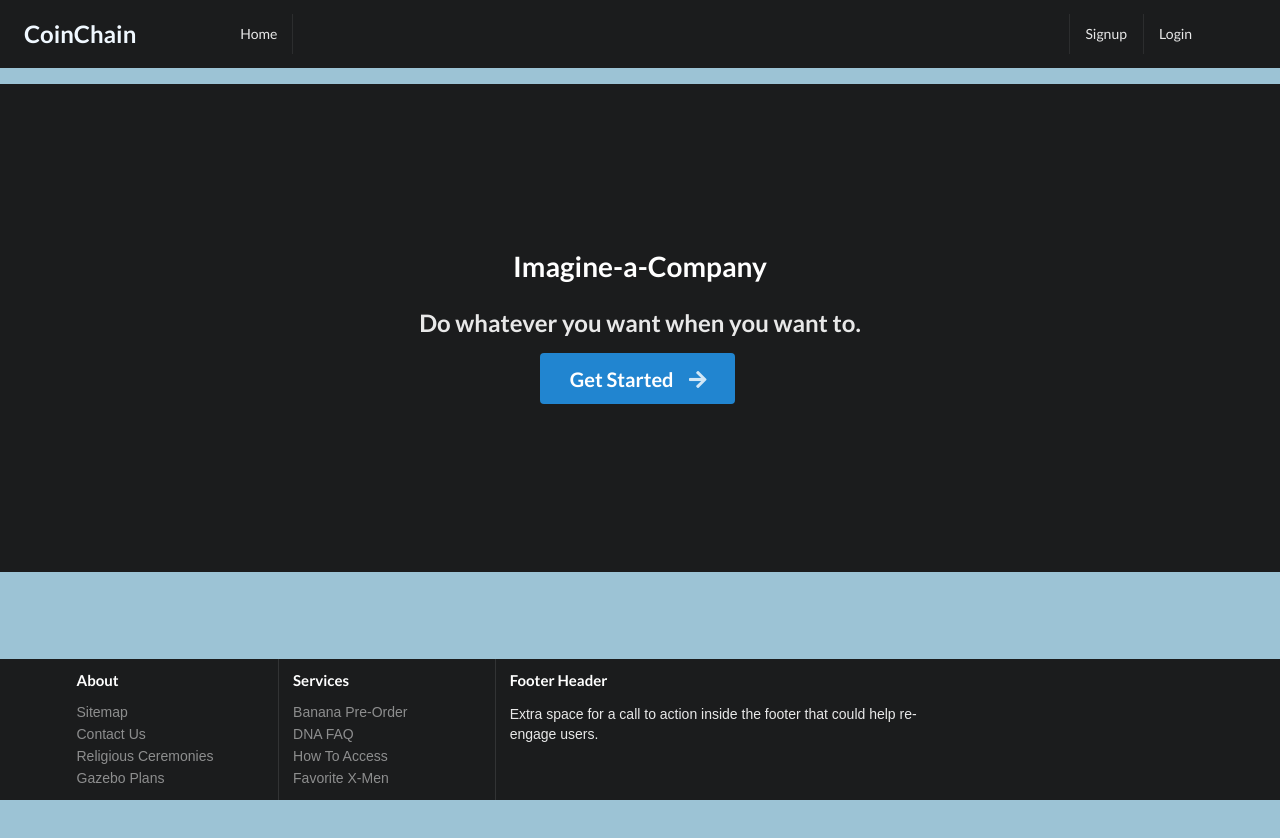
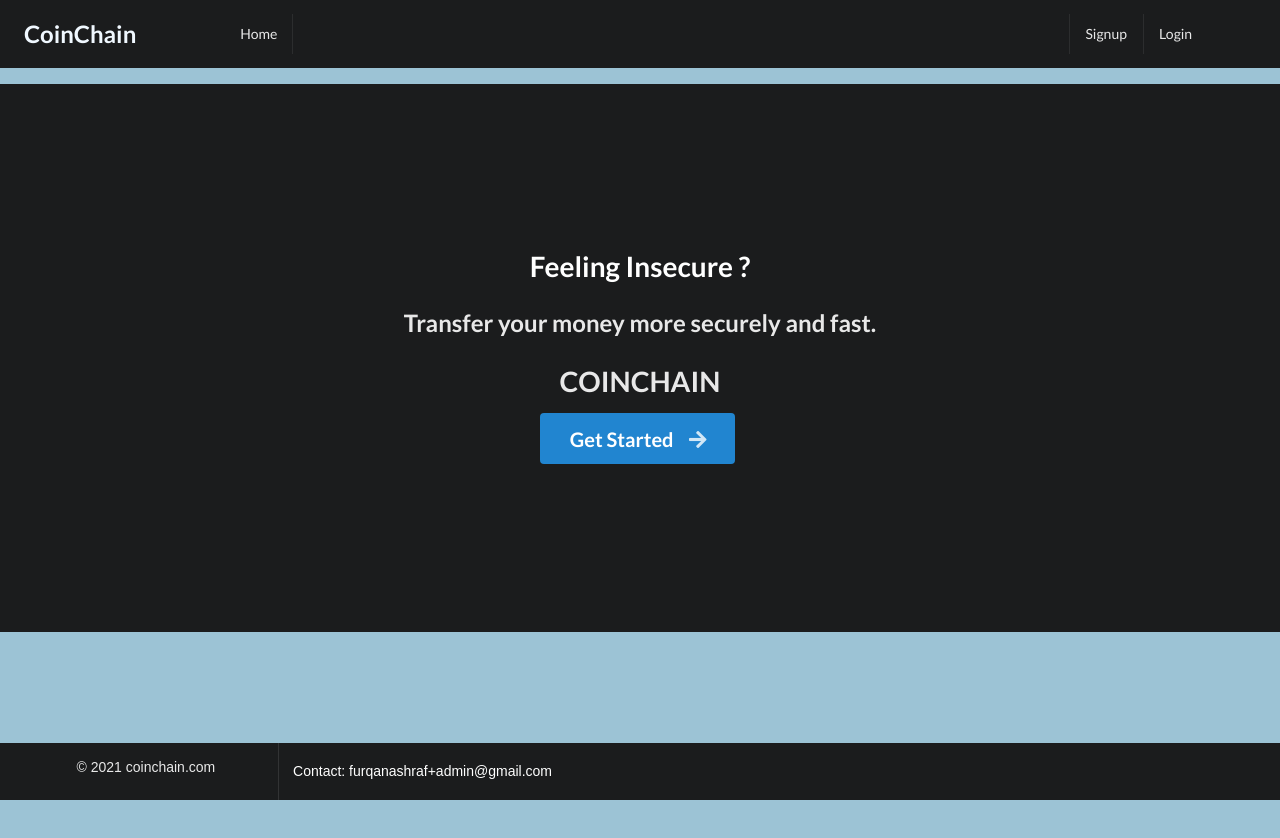
Before and after one commit to furqancodes/coinchain, a React (Create React App) app: page / in a window 1280 px wide. Shown: the top 838 px of the page. Built offline with nearby package versions, Linux system fonts and the light colour scheme.

Commit message:
modified footer and home

```diff
--- a/src/components/Footer.jsx
+++ b/src/components/Footer.jsx
@@ -10,45 +10,12 @@ const Footer = () => {
         <div class="ui container">
           <div class="ui stackable inverted divided equal height stackable grid">
             <div class="three wide column">
-              <h4 class="ui inverted header">About</h4>
-              <div class="ui inverted link list">
-                <a href="#" class="item">
-                  Sitemap
-                </a>
-                <a href="#" class="item">
-                  Contact Us
-                </a>
-                <a href="#" class="item">
-                  Religious Ceremonies
-                </a>
-                <a href="#" class="item">
-                  Gazebo Plans
-                </a>
-              </div>
+              <p>© 2021 coinchain.com</p>
             </div>
-            <div class="three wide column">
-              <h4 class="ui inverted header">Services</h4>
-              <div class="ui inverted link list">
-                <a href="#" class="item">
-                  Banana Pre-Order
-                </a>
-                <a href="#" class="item">
-                  DNA FAQ
-                </a>
-                <a href="#" class="item">
-                  How To Access
-                </a>
-                <a href="#" class="item">
-                  Favorite X-Men
-                </a>
-              </div>
-            </div>
-            <div class="seven wide column">
-              <h4 class="ui inverted header">Footer Header</h4>
-              <p>
-                Extra space for a call to action inside the footer that could
-                help re-engage users.
-              </p>
+            <div class="seven wide column ui inverted">
+              <a class="field" style={{ color: "white" }}>
+                Contact: furqanashraf+admin@gmail.com
+              </a>
             </div>
           </div>
         </div>
--- a/src/components/Home.jsx
+++ b/src/components/Home.jsx
@@ -1,4 +1,5 @@
 import React from "react";
+import { Link } from "react-router-dom";
 
 const Home = () => {
   return (
@@ -11,11 +12,14 @@ const Home = () => {
           class="ui text container"
           style={{ paddingBottom: "12%", paddingTop: "12%" }}
         >
-          <h1 class="ui inverted header">Imagine-a-Company</h1>
-          <h2>Do whatever you want when you want to.</h2>
-          <div class="ui huge primary button">
-            Get Started <i class="right arrow icon"></i>
-          </div>
+          <h1 class="ui inverted header">Feeling Insecure ?</h1>
+          <h2>Transfer your money more securely and fast.</h2>
+          <h1>COINCHAIN</h1>
+          <Link to="/signup">
+            <div class="ui huge primary button">
+              Get Started <i class="right arrow icon"></i>
+            </div>
+          </Link>
         </div>
       </div>
     </div>
```
